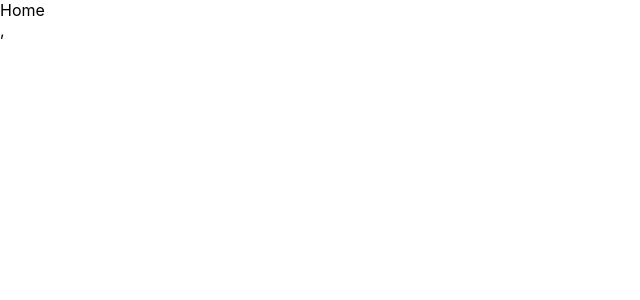
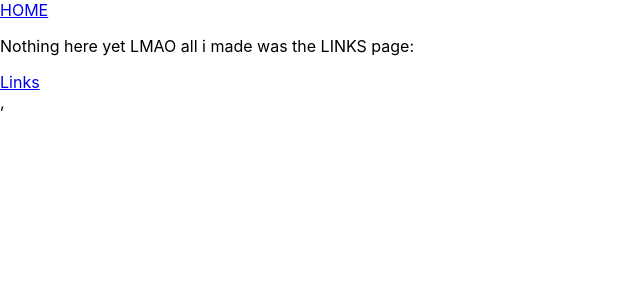
Before and after one commit to jurcaua/somewhatjp, a React (Create React App) app in the folder somewhatjp/: page / in a window 1280 px wide. Shown: the top 300 px of the page, without its empty margins (0-640 px from the left). Built offline with nearby package versions, Linux system fonts and the light colour scheme.

Commit message:
inter page linking

```diff
--- a/somewhatjp/src/App.js
+++ b/somewhatjp/src/App.js
@@ -1,7 +1,7 @@
 import "./App.css";
 
 // External Package Imports
-import { Routes, Route } from "react-router-dom";
+import { Routes, Route, Link } from "react-router-dom";
 
 // Local
 import Home from "./home/Home";
@@ -9,10 +9,13 @@
 
 const App = () => {
   return (
-    <Routes>
-      <Route exact path={`/links`} element={<Links />} />
-      <Route path={`/`} element={<Home />} />
-    </Routes>
+    <div>
+      <Link to={`/`}>HOME</Link>
+      <Routes>
+        <Route exact path={`/links`} element={<Links />} />
+        <Route path={`/`} element={<Home />} />
+      </Routes>
+    </div>
   );
 };
 
--- a/somewhatjp/src/home/Home.js
+++ b/somewhatjp/src/home/Home.js
@@ -1,7 +1,13 @@
 import React from "react";
+import { Link } from "react-router-dom";
 
 const Home = () => {
-  return <div>Home</div>;
+  return (
+    <div>
+      <p>Nothing here yet LMAO all i made was the LINKS page:</p>
+      <Link to={`/links`}>Links</Link>
+    </div>
+  );
 };
 
 export default Home;
```
